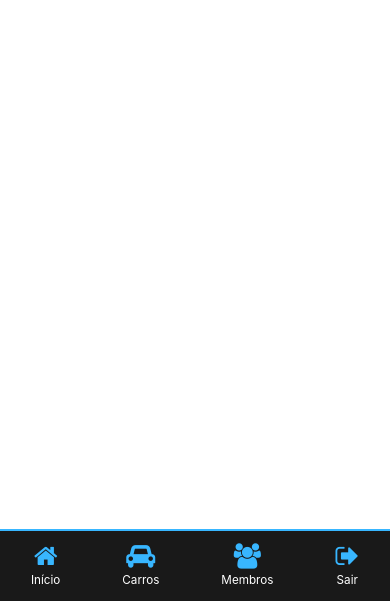
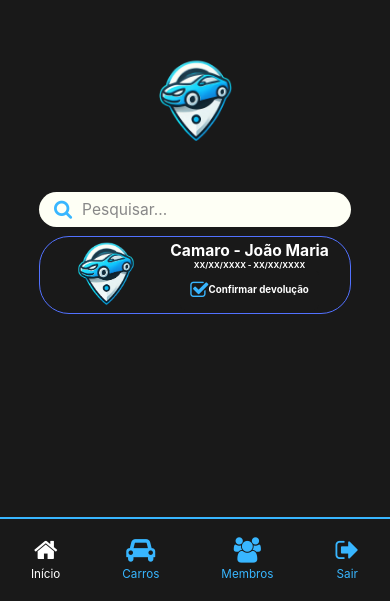
Before and after one commit to PauloAquino36/VaiDeCarro, a React Native app: screen /Inicio in a window 390 px wide. Shown: the part 243-844 px from the top of the page. Built offline with nearby package versions, Linux system fonts and the light colour scheme.

Commit message:
Refatorar estrutura de navegação e adicionar tela Inicio; atualize o NavBar para indicação de estado ativo

```diff
--- a/App.tsx
+++ b/App.tsx
@@ -4,25 +4,17 @@ import { NavigationContainer } from '@react-navigation/native';
 import { createStackNavigator } from '@react-navigation/stack';
 import NavBar from './Componentes/NavBar';
 import Login from './Telas/Login';
+import Inicio from './Telas/Inicio';
 
 const Stack = createStackNavigator();
 
 export default function App() {
   return (
     <NavigationContainer>
-      <View style={styles.container}>
-        <StatusBar style="auto" />
-        <NavBar />
-      </View>
+        <Stack.Navigator screenOptions={{ headerShown: false }}>
+          <Stack.Screen name="Inicio" component={Inicio} />
+          <Stack.Screen name="Login" component={Login} />
+        </Stack.Navigator>
     </NavigationContainer>
   );
 }
-
-const styles = StyleSheet.create({
-  container: {
-    flex: 1,
-    backgroundColor: 'white',
-    alignItems: 'center',
-    justifyContent: 'center',
-  },
-});
--- /dev/null
+++ b/Componentes/Alugado.tsx
@@ -0,0 +1,78 @@
+import React from 'react';
+import { Text, TouchableOpacity, StyleSheet, Dimensions, View, Image } from 'react-native';
+import Icon from 'react-native-vector-icons/FontAwesome';
+
+// Obtém as dimensões da tela
+const { width, height } = Dimensions.get('window');
+
+
+const Alugado = () => {
+  return (
+    <View style={styles.container}>
+
+        <Image source={require('../assets/Imgs/VaiDeCarro_logo.png')} style={styles.carro} />
+
+        <View style={styles.info}>
+            <Text style={styles.texto}>Camaro - João Maria</Text>
+            <Text style={styles.textoData}>XX/XX/XXXX - XX/XX/XXXX</Text>
+
+            <TouchableOpacity style={styles.botao}>
+                <Icon name="check-square-o" size={width * 0.05} color="#38B6FF" />
+                <Text style={styles.textoBtn}>Confirmar devolução</Text>
+            </TouchableOpacity>
+        </View>
+
+    </View>
+  );
+};
+
+const styles = StyleSheet.create({
+    container: {
+        marginTop: width * 0.025,
+        width: width * 0.8,
+        height: width * 0.2,
+        flexDirection: 'row',
+        justifyContent: 'center',
+        alignItems: 'center',
+        borderWidth: width * 0.004,
+        borderColor: '#5271FF',
+        borderRadius: 30,
+      },
+      info: {
+        //borderWidth: width * 0.004,
+        //borderColor: 'red',
+        //borderRadius: 20,
+        justifyContent: 'center',
+        alignItems: 'center',
+        marginLeft: width * 0.05,
+      },
+    carro: {
+        width: width * 0.23,
+        height: width * 0.23,
+        resizeMode: 'contain',
+      },
+    texto: {
+        color: 'white',
+        fontSize: width * 0.04,
+        fontWeight: 'bold',
+    },
+    textoData: {
+        color: 'white',
+        fontSize: width * 0.02,
+        fontWeight: 'bold',
+    },
+    textoBtn: {
+        color: 'white',
+        fontSize: width * 0.025,
+        fontWeight: 'bold',
+    },
+    botao: {
+        flexDirection: 'row',
+        alignItems: 'center',
+        padding: 10,
+        backgroundColor: '#191919',
+        borderRadius: 5,
+      },
+});
+
+export default Alugado;
--- a/Componentes/NavBar.tsx
+++ b/Componentes/NavBar.tsx
@@ -1,19 +1,20 @@
 import React from 'react';
 import { View, Text, TouchableOpacity, StyleSheet, Dimensions } from 'react-native';
 import Icon from 'react-native-vector-icons/FontAwesome';
-import { useNavigation } from '@react-navigation/native';
+import { useNavigation, useRoute } from '@react-navigation/native';
 
 const { width, height } = Dimensions.get('window');
 
 const Navbar = () => {
   const navigation = useNavigation();
+  const route = useRoute(); // Obtém a tela atual
 
   return (
     <View style={styles.navbar}>
-      <NavItem icon="home" text="Início" navigation={navigation} />
-      <NavItem icon="car" text="Carros" navigation={navigation} />
-      <NavItem icon="users" text="Membros" navigation={navigation} />
-      <NavItem icon="sign-out" text="Sair" navigation={navigation} />
+      <NavItem icon="home" text="Início" navigation={navigation} screen="Inicio" routeName={route.name} />
+      <NavItem icon="car" text="Carros" navigation={navigation} screen="Carros" routeName={route.name} />
+      <NavItem icon="users" text="Membros" navigation={navigation} screen="Membros" routeName={route.name} />
+      <NavItem icon="sign-out" text="Sair" navigation={navigation} screen="Login" routeName={route.name} />
     </View>
   );
 };
@@ -22,36 +23,42 @@ interface NavItemProps {
   icon: string;
   text: string;
   navigation: any;
+  screen: string;
+  routeName: string;
 }
 
-const NavItem: React.FC<NavItemProps> = ({ icon, text, navigation }) => (
-  <TouchableOpacity style={styles.navItem} onPress={() => navigation.navigate(text)}>
-    <Icon name={icon} size={width*0.065} color="#38B6FF" />
-    <Text style={styles.text}>{text}</Text>
-  </TouchableOpacity>
-);
+const NavItem: React.FC<NavItemProps> = ({ icon, text, navigation, screen, routeName }) => {
+  const isActive = routeName === screen; // Verifica se a tela está ativa
+  const color = isActive ? "#FFF" : "#38B6FF"; // Branco se estiver ativo, azul caso contrário
+
+  return (
+    <TouchableOpacity style={styles.navItem} onPress={() => navigation.navigate(screen)}>
+      <Icon name={icon} size={width * 0.065} color={color} />
+      <Text style={[styles.text, { color }]}>{text}</Text>
+    </TouchableOpacity>
+  );
+};
 
 const styles = StyleSheet.create({
   navbar: {
     position: 'absolute',
     bottom: 0,
     width: width,
-    height: height * 0.085,
+    height: height * 0.1,
     backgroundColor: '#191919',
     flexDirection: 'row',
     justifyContent: 'space-around',
     alignItems: 'center',
     paddingBottom: 10,
-    borderTopWidth: width*0.007,
+    borderTopWidth: width * 0.007,
     borderTopColor: '#38B6FF',
   },
   navItem: {
     alignItems: 'center',
-    marginTop: width*0.02,
+    marginTop: width * 0.02,
   },
   text: {
-    color: '#fff',
-    fontSize: width*0.03,
+    fontSize: width * 0.03,
     marginTop: 4,
   },
 });
--- /dev/null
+++ b/Telas/Inicio.tsx
@@ -0,0 +1,66 @@
+import React from 'react';
+import { View, TextInput, Image, StyleSheet, Dimensions } from 'react-native';
+import Icon from 'react-native-vector-icons/FontAwesome';
+import Navbar from '../Componentes/NavBar';
+import { useNavigation } from '@react-navigation/native';
+import Alugado from '../Componentes/Alugado';
+
+const { width } = Dimensions.get('window');
+
+const Inicio = () => {
+  const navigation = useNavigation();
+
+  return (
+    <View style={styles.container}>
+      <Image source={require('../assets/Imgs/VaiDeCarro_logo.png')} style={styles.logo} />
+
+      <View style={styles.searchContainer}>
+        <Icon name="search" size={width * 0.05} color="#38B6FF" style={styles.icon} />
+        <TextInput
+          style={styles.searchBar}
+          placeholder="Pesquisar..."
+          placeholderTextColor="#888"
+        />
+      </View>
+
+        <Alugado />
+
+      <Navbar />
+    </View>
+  );
+};
+
+const styles = StyleSheet.create({
+  container: {
+    flex: 1,
+    justifyContent: 'center',
+    alignItems: 'center',
+    padding: width * 0.1,
+    backgroundColor: '#191919',
+  },
+  logo: {
+    width: width * 0.3,
+    height: width * 0.3,
+    marginBottom: width * 0.08,
+    resizeMode: 'contain',
+  },
+  searchContainer: {
+    flexDirection: 'row',
+    alignItems: 'center',
+    width: width * 0.8,
+    backgroundColor: '#FEFFF5',
+    borderRadius: 27,
+    paddingHorizontal: 15,
+  },
+  icon: {
+    marginRight: 10,
+  },
+  searchBar: {
+    flex: 1,
+    paddingVertical: width * 0.02,
+    fontSize: width * 0.04,
+    color: '#000',
+  },
+});
+
+export default Inicio;
--- a/Telas/Login.tsx
+++ b/Telas/Login.tsx
@@ -1,10 +1,17 @@
 import React from 'react';
 import { View, TextInput, Image, StyleSheet, Dimensions } from 'react-native';
+import { NavigationProp, useNavigation } from '@react-navigation/native';
 import BotaoContornado from '../Componentes/BotaoContornado';
 
 const { width } = Dimensions.get('window');
 
 const Login = () => {
+  const navigation = useNavigation<NavigationProp<any>>();
+
+  const handleLogin = () => {
+    navigation.navigate('Inicio');
+  };
+
   return (
     <View style={styles.container}>
       <Image source={require('../assets/Imgs/VaiDeCarro_logo.png')} style={styles.logo} />
@@ -15,6 +22,7 @@ const Login = () => {
           keyboardType="email-address"
           autoCapitalize="none"
           placeholder="E-mail"
+          placeholderTextColor="#38B6FF"
         />
       </View>
 
@@ -23,10 +31,11 @@ const Login = () => {
           style={styles.input}
           secureTextEntry
           placeholder="Senha"
+          placeholderTextColor="#38B6FF"
         />
       </View>
 
-      <BotaoContornado title="Entrar" onPress={() => {}} />
+      <BotaoContornado title="Entrar" onPress={handleLogin} />
     </View>
   );
 };
```
